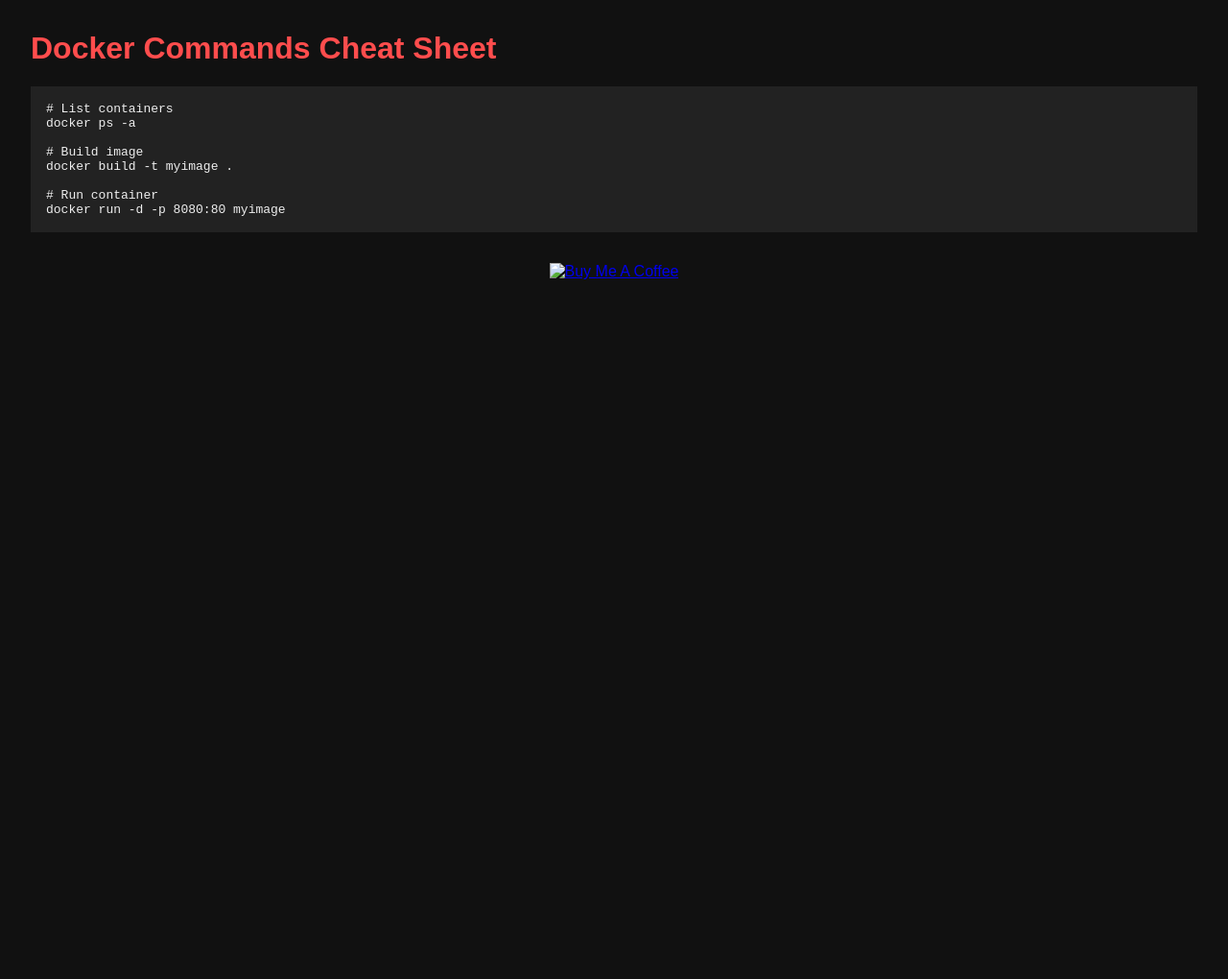
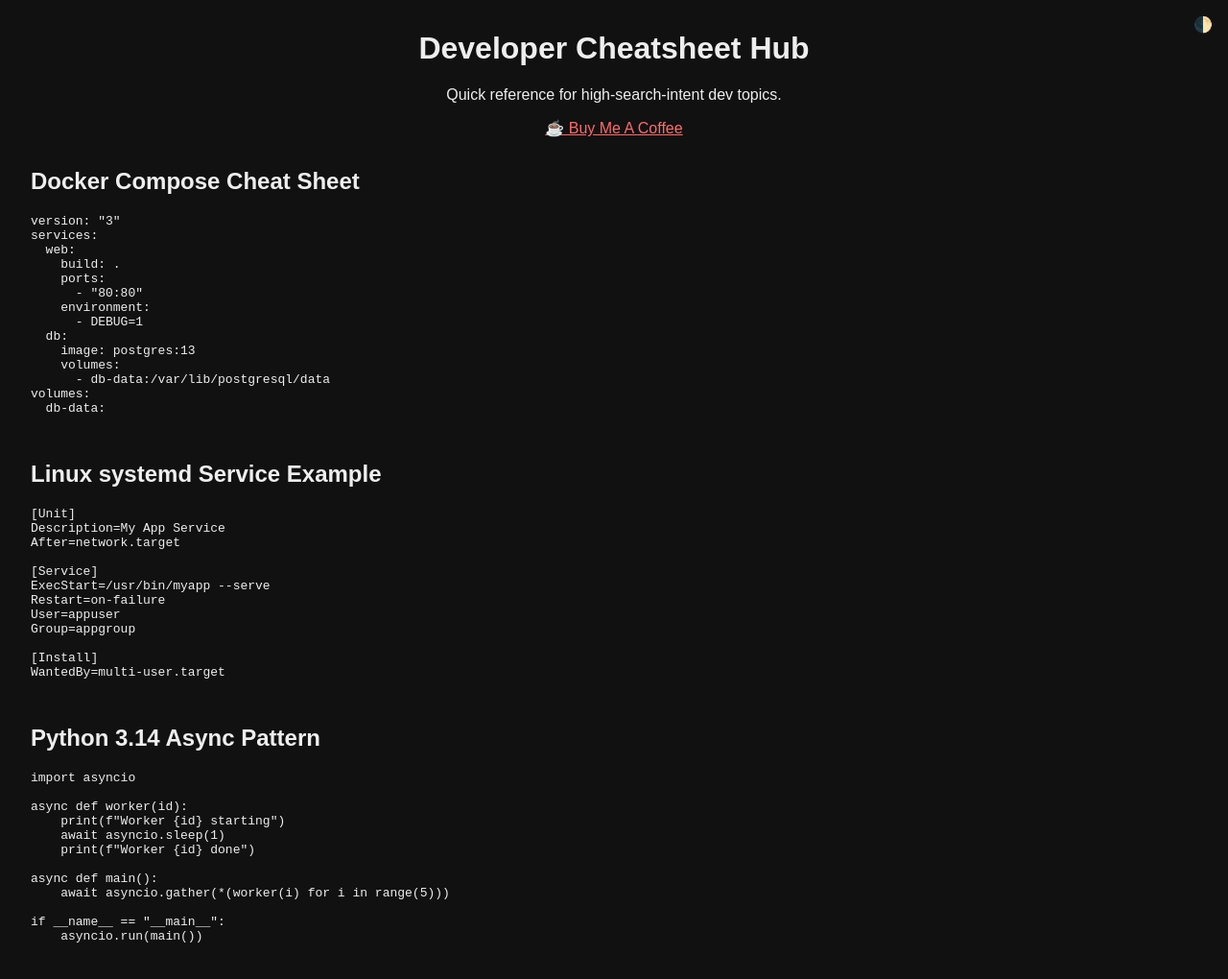
Before and after one commit to rahulwork247/developer-cheatsheet-hub, a plain HTML site: page index.html in a window 1280 px wide. Shown: the whole page at 96% size. Before the commit the page ends 800 px from the top, so only its background shows below. Drawn offline with Linux system fonts and the light colour scheme.

Commit message:
Initial cheatsheet site

```diff
--- a/index.html
+++ b/index.html
@@ -1,31 +1,85 @@
+
 <!DOCTYPE html>
-<html lang='en'>
+<html lang="en">
 <head>
-<meta charset='UTF-8'>
+<meta charset="UTF-8">
 <title>Developer Cheatsheet Hub</title>
 <style>
-  body {font-family: Arial, sans-serif; margin: 2rem; background:#111; color:#eee;}
-  h1 {color:#ff4d4d;}
-  pre {background:#222; padding:1rem; overflow:auto;}
-  .donate {margin-top:2rem; text-align:center;}
+  body {font-family: Arial, sans-serif; margin:2rem; background:#111; color:#eee;}
+  a {color:#ff6b6b;}
+  .dark-toggle {position:fixed; top:1rem; right:1rem; cursor:pointer;}
+  .header {text-align:center; margin-bottom:2rem;}
+  .section {margin-bottom:2rem;}
 </style>
+<script>
+  const toggle = () => {
+    document.body.classList.toggle('light');
+    const bg = document.body.classList.contains('light') ? '#fff' : '#111';
+    const fg = document.body.classList.contains('light') ? '#000' : '#eee';
+    document.body.style.background = bg;
+    document.body.style.color = fg;
+  };
+</script>
 </head>
 <body>
-<h1>Docker Commands Cheat Sheet</h1>
-<pre>
-# List containers
-docker ps -a
+<div class="dark-toggle" onclick="toggle()">🌓</div>
+<div class="header">
+  <h1>Developer Cheatsheet Hub</h1>
+  <p>Quick reference for high‑search‑intent dev topics.</p>
+  <a href="https://buymeacoffee.com/rahulwork247" target="_blank">☕ Buy Me A Coffee</a>
+</div>
+<div class="section">
+  <h2>Docker Compose Cheat Sheet</h2>
+  <pre>
+version: "3"
+services:
+  web:
+    build: .
+    ports:
+      - "80:80"
+    environment:
+      - DEBUG=1
+  db:
+    image: postgres:13
+    volumes:
+      - db-data:/var/lib/postgresql/data
+volumes:
+  db-data:
+  </pre>
+</div>
+<div class="section">
+  <h2>Linux systemd Service Example</h2>
+  <pre>
+[Unit]
+Description=My App Service
+After=network.target
 
-# Build image
-docker build -t myimage .
+[Service]
+ExecStart=/usr/bin/myapp --serve
+Restart=on-failure
+User=appuser
+Group=appgroup
 
-# Run container
-docker run -d -p 8080:80 myimage
-</pre>
-<div class='donate'>
-  <a href='https://buymeacoffee.com/rahulwork247' target='_blank'>
-    <img src='https://www.buymeacoffee.com/assets/img/guidelines/logo.svg' alt='Buy Me A Coffee' height='40'>
-  </a>
+[Install]
+WantedBy=multi-user.target
+  </pre>
+</div>
+<div class="section">
+  <h2>Python 3.14 Async Pattern</h2>
+  <pre>
+import asyncio
+
+async def worker(id):
+    print(f"Worker {id} starting")
+    await asyncio.sleep(1)
+    print(f"Worker {id} done")
+
+async def main():
+    await asyncio.gather(*(worker(i) for i in range(5)))
+
+if __name__ == "__main__":
+    asyncio.run(main())
+  </pre>
 </div>
 </body>
 </html>
```
Also changed, not shown: 1 other file.
